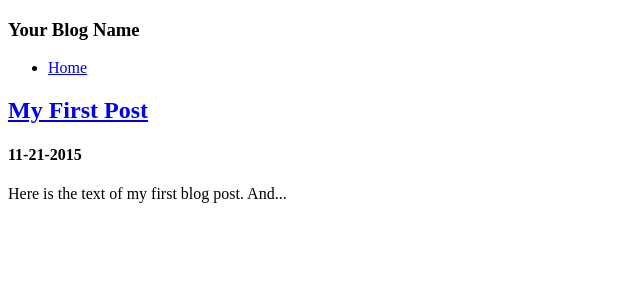
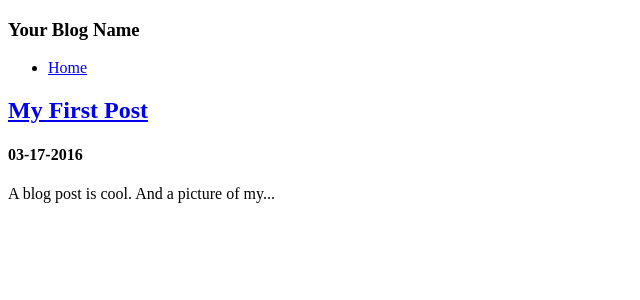
Before and after one commit to drew-t/drew-t.github.io, a Jekyll site: the page built from index.html, in a window 1280 px wide. Shown: the top 300 px of the page, without its empty margins (0-640 px from the left). Built offline with Jekyll 4.4.1, drawn with Linux system fonts in a browser that asks for light colours.

Commit message:
testing stuff out

```diff
--- a/_posts/2015-11-21-my-first-post.html
+++ b/_posts/2015-11-21-my-first-post.html
@@ -1,13 +1,13 @@
 ---
 title: My First Post
 layout: post
-date: 2015-11-21
+date: 2016-03-17
 ---
 
-<p>Here is the text of my first blog post.</p>
+<p>A blog post is cool.</p>
 
-<p>And a picture of a kitten:</p>
+<p>And a picture of my dog:</p>
 
-<img id="kitten" src="http://theheightsanimalhospital.com/clients/15389/images/playful-kitten-6683.jpg" alt="kitten">
+<iframe src="https://drive.google.com/file/d/0B4x7SKBDB1WUWVoyMWFtNmhibVE/preview" width="640" height="480"></iframe>
 
 <p>Feel free to change this from an HTML file to a markdown file.</p>
```
